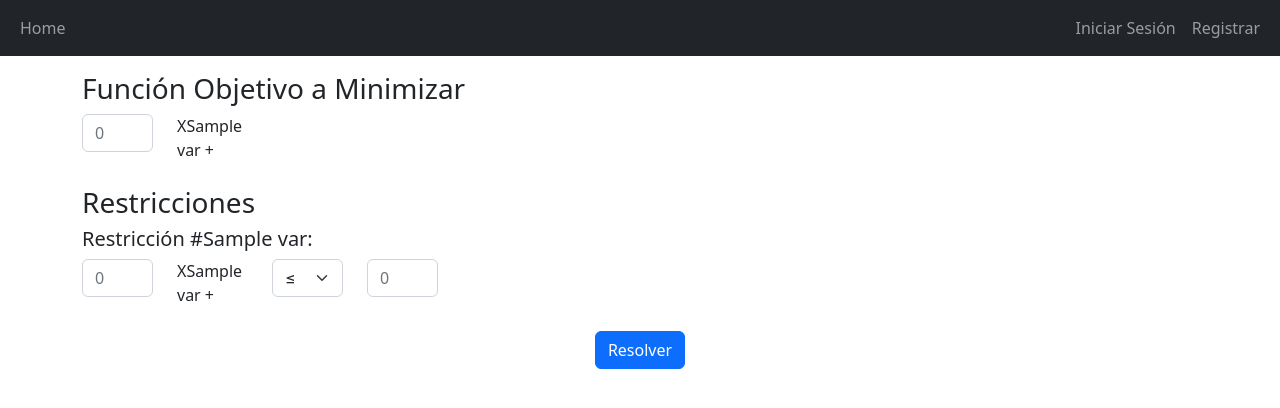
After one commit to Mateoap00/MAX_MIN_APP, a Django app: template templates/maxMinApp/model.html in a window 1280 px wide. The commit adds this page. Shown: the top 408 px of the page. Run offline with Django 4.2, Linux system fonts and the light colour scheme; the template is opened without the code that fills it: most values are stand-ins (such as "Sample title", 1, 10 or a date in 2020).

Commit message:
Add model template to show fields for restrictions and function

```diff
--- a/maxMinApp/urls.py
+++ b/maxMinApp/urls.py
@@ -19,12 +19,31 @@ from django.urls import include, path
 from django.shortcuts import render, redirect
 
 def home(request):
-    if request.user.is_authenticated:
-        print("Logged in")
-        return render(request, 'maxMinApp/index.html', {})
-    else:
-        print("Not logged in")
-        return redirect('login')
+    if request.method == 'GET':
+        if request.user.is_authenticated:
+            print("Logged in")
+            return render(request, 'maxMinApp/index.html', {})
+        else:
+            print("Not logged in")
+            return redirect('login')
+    if request.method == 'POST':
+        restrictions = request.POST.get('restrictions')
+        variables = request.POST.get('variables')
+        operation = request.POST.get('operation')
+        var = range(0, int(variables))
+        context = {
+            'operation': operation,
+            'restrictions': {
+                'value': int(restrictions),
+                'range': range(1, int(restrictions)+1)
+            },
+            'variables': {
+                'value': int(variables),
+                'range': range(1, int(variables)+1)
+            }
+        }
+        return render(request, 'maxMinApp/model.html', context)
+
 
 urlpatterns = [
     path('', home, name='index'),
--- a/templates/maxMinApp/index.html
+++ b/templates/maxMinApp/index.html
@@ -50,11 +50,12 @@
     <div class="container">
         {% if user.is_authenticated %}
         <div class="col-6 col-md-8 mx-auto">
+            <form method="post">
+                {% csrf_token %}
                 <h1 class="row mt-3 mb-3 justify-content-center">Calculadora Simplex</h1>
-            <select class="form-select mb-3" aria-label="Default select example">
-                <option selected>Tipo de operación</option>
-                <option value="1">Maximizar</option>
-                <option value="2">Minimizar</option>
+                <select class="form-select mb-3" aria-label="Default select example" id="operation" name="operation">
+                    <option selected value="max">Maximizar</option>
+                    <option value="min">Minimizar</option>
                 </select>
                 <div class="row mb-3">
                     <div class="col-6">
@@ -69,9 +70,10 @@
                     </div>
                 </div>
                 <div class="d-flex justify-content-center">
-                <button class="btn btn-primary" id="generateModelBtn" name="generateModelBtn">Generar</button>
+                    <button type="submit" class="btn btn-primary" id="generateModelBtn"
+                        name="generateModelBtn">Generar</button>
                 </div>
-
+            </form>
         </div>
         {% endif %}
         {% block content%}
--- /dev/null
+++ b/templates/maxMinApp/model.html
@@ -0,0 +1,70 @@
+{% extends 'maxMinApp/index.html' %}
+{% block title %}Model{% endblock %}
+{% block content %}
+<div class="mt-3 mb-3 col-6 col-md-12 mx-auto">
+    <form method="post">
+        <div class="row mb-3 resDefinition">
+            {% if operation == 'max' %}
+            <h3>Función Objetivo a Maximizar</h3>
+            {% else %}
+            <h3>Función Objetivo a Minimizar</h3>
+            {% endif%}
+
+            {% for var in variables.range %}
+            {% if var == variables.value %}
+            <div class="col-auto col-md-2 col-xl-1">
+                <input type="number" class="form-control varConstant" placeholder="0">
+            </div>
+            <div class="col-12 col-md-2 col-xl-1">
+                <label class="form-label">X{{var}} </label>
+            </div>
+            {% else %}
+            <div class="col-auto col-md-2 col-xl-1">
+                <input type="number" class="form-control varConstant" placeholder="0">
+            </div>
+            <div class="col-auto col-md-2 col-xl-1">
+                <label class="form-label">X{{var}} +</label>
+            </div>
+            {% endif %}
+            {% endfor %}
+        </div>
+
+        <h3>Restricciones</h3>
+        {% for res in restrictions.range %}
+        <div class="row mb-3 resDefinition">
+            <h5>Restricción #{{res}}:</h3>
+                {% for var in variables.range %}
+                {% if var == variables.value %}
+                <div class="col-auto col-md-2 col-xl-1">
+                    <input type="number" class="form-control varConstant" placeholder="0">
+                </div>
+                <div class="col-12 col-md-2 col-xl-1">
+                    <label class="form-label">X{{var}}</label>
+                </div>
+                {% else %}
+                <div class="col-auto col-md-2 col-xl-1">
+                    <input type="number" class="form-control varConstant" placeholder="0">
+                </div>
+                <div class="col-auto col-md-2 col-xl-1">
+                    <label class="form-label">X{{var}} +</label>
+                </div>
+                {% endif %}
+                {% endfor %}
+                <div class="col-auto col-md-2 col-xl-1">
+                    <select class="form-select resEqSign" aria-label="Default select example" id="selectEq"
+                        name="selectEq">
+                        <option selected value="<=">&le;</option>
+                        <option value=">=">&ge;</option>
+                    </select>
+                </div>
+                <div class="col-auto col-md-2 col-xl-1">
+                    <input type="number" class="col-sm form-control resEqTo" required placeholder="0">
+                </div>
+        </div>
+        {% endfor %}
+        <div class="d-flex justify-content-center">
+            <button type="submit" class="btn btn-primary" id="resolveModelBtn" name="resolveModelBtn">Resolver</button>
+        </div>
+    </form>
+</div>
+{% endblock %}
```
Lines whose indentation alone changed are shown as unchanged.
